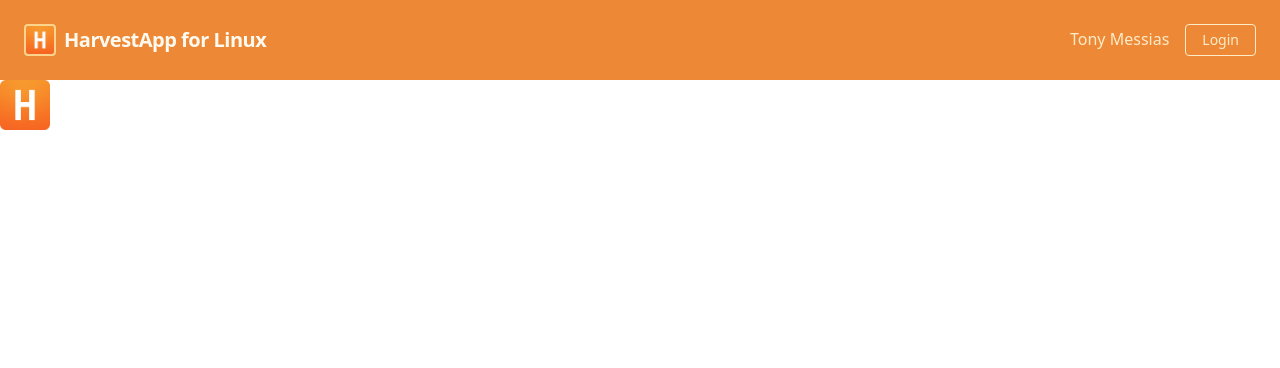
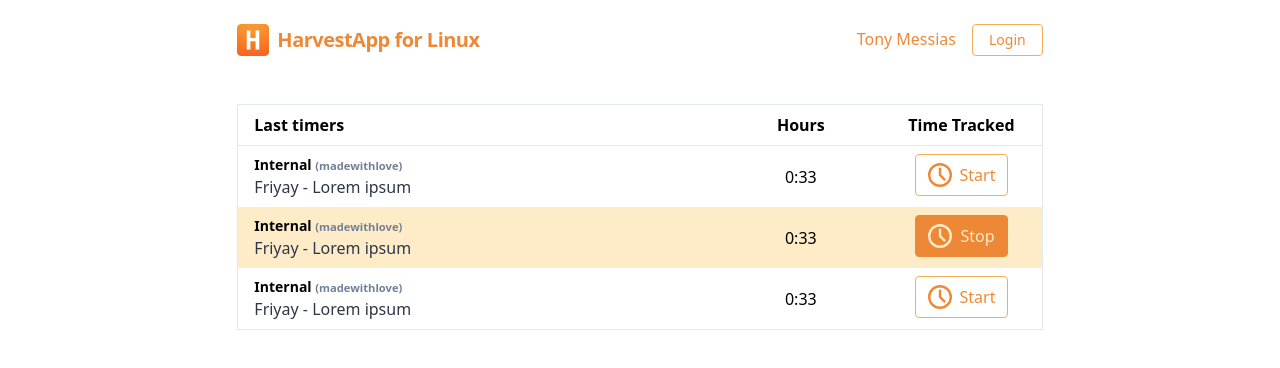
Before and after one commit to tonysm/harvestapp-linux, a Vue app: page / in a window 1280 px wide. Shown: the top 368 px of the page. Built offline with nearby package versions, Linux system fonts and the light colour scheme.

Commit message:
Style the timers

```diff
--- a/src/App.vue
+++ b/src/App.vue
@@ -1,5 +1,5 @@
 <template>
-  <div id="app">
+  <div id="app" class="w-full lg:w-2/3  mx-auto">
     <navigation />
     <router-view/>
   </div>
--- /dev/null
+++ b/src/components/Button.vue
@@ -0,0 +1,25 @@
+<template>
+    <button @click.prevent="$emit('click', $event)" class="flex items-center px-3 py-2 border rounded" :class="cssClasses">
+        <slot />
+    </button>
+</template>
+
+<script>
+import { colorsMap } from "@/components/ButtonColors";
+
+export default {
+    name: "Button",
+    inheritAttrs: true,
+    props: {
+        color: {
+            type: String,
+            default: () => 'primary',
+        },
+    },
+    computed: {
+        cssClasses() {
+            return colorsMap[this.color] || colorsMap['primary'];
+        },
+    },
+}
+</script>
--- /dev/null
+++ b/src/components/ButtonColors.js
@@ -0,0 +1,4 @@
+export const colorsMap = {
+    primary: 'text-orange-500 border-orange-400 hover:border-transparent hover:text-orange-200 hover:bg-orange-500',
+    inverted: 'text-orange-200 border-orange-500 bg-orange-500 hover:border-transparent hover:text-orange-500 hover:bg-orange-100',
+};
--- /dev/null
+++ b/src/components/ButtonLink.vue
@@ -0,0 +1,28 @@
+<template>
+    <a class="inline-block text-sm px-4 py-2 leading-none border rounded" :class="cssClasses">
+        <slot />
+    </a>
+</template>
+
+<script>
+import { colorsMap } from "@/components/ButtonColors";
+
+export default {
+    name: "ButtonLink",
+    props: {
+        color: {
+            type: String,
+            default: () => 'primary',
+        },
+    },
+    computed: {
+        cssClasses () {
+            return colorsMap[this.color] || colorsMap['primary'];
+        }
+    }
+}
+</script>
+
+<style scoped>
+
+</style>
--- a/src/components/HelloWorld.vue
+++ /dev/null
@@ -1,36 +0,0 @@
-<template>
-  <div class="hello">
-    <h1>{{ msg }}</h1>
-    <p>
-      For a guide and recipes on how to configure / customize this project,<br>
-      check out the
-    </p>
-  </div>
-</template>
-
-<script lang="ts">
-import { Component, Prop, Vue } from 'vue-property-decorator';
-
-@Component
-export default class HelloWorld extends Vue {
-  @Prop() private msg!: string;
-}
-</script>
-
-<!-- Add "scoped" attribute to limit CSS to this component only -->
-<style scoped>
-h3 {
-  margin: 40px 0 0;
-}
-ul {
-  list-style-type: none;
-  padding: 0;
-}
-li {
-  display: inline-block;
-  margin: 0 10px;
-}
-a {
-  color: #42b983;
-}
-</style>
--- a/src/components/Navigation.vue
+++ b/src/components/Navigation.vue
@@ -1,28 +1,37 @@
 <template>
-    <nav class="flex items-center justify-between flex-wrap bg-orange-500 p-6">
-        <div class="flex items-center flex-shrink-0 text-orange-100 mr-6">
-            <img src="../assets/logo.png" class="h-8 border-2 border-orange-300 rounded" alt="">
+    <nav class="container mx-auto flex items-center justify-between flex-wrap bg-white p-6">
+        <div class="flex items-center flex-shrink-0 text-orange-500 mr-6">
+            <img src="../assets/logo.png" class="h-8 rounded" alt="">
             <span class="ml-2 font-semibold text-xl tracking-tight">HarvestApp for Linux</span>
         </div>
         <div class="block lg:hidden">
-            <button @click.prevent="showMenu = !showMenu" class="flex items-center px-3 py-2 border border-orange-200 rounded text-teal-200 hover:text-orange-100 hover:border-orange-100">
+            <Button @click="showMenu = !showMenu">
                 <svg class="fill-current h-3 w-3" viewBox="0 0 20 20" xmlns="http://www.w3.org/2000/svg"><title>Menu</title><path d="M0 3h20v2H0V3zm0 6h20v2H0V9zm0 6h20v2H0v-2z"/></svg>
-            </button>
+            </Button>
         </div>
-        <div class="w-full block flex-grow lg:flex justify-end lg:w-auto" :class="{'sm:hidden': !showMenu}">
+        <div class="w-full block flex-grow lg:flex lg:justify-end lg:w-auto" :class="{'hidden lg:visible': !showMenu}">
             <div>
-                <a href="#responsive-header" class="block mr-4 mt-4 lg:inline-block lg:mt-0 text-orange-200 hover:text-orange-100">
+                <a href="#responsive-header" class="block mr-4 mt-4 lg:inline-block lg:mt-0 text-orange-500 hover:text-orange-400">
                     Tony Messias
                 </a>
-                <a href="#" class="inline-block text-sm px-4 py-2 leading-none border rounded text-orange-200 border-orange-200 hover:border-transparent hover:text-orange-500 hover:bg-orange-100 mt-4 lg:mt-0">Login</a>
+                <ButtonLink href="#" class="mt-4 lg:mt-0">
+                    Login
+                </ButtonLink>
             </div>
         </div>
     </nav>
 </template>
 
 <script>
+import ButtonLink from "@/components/ButtonLink";
+import Button from "@/components/Button";
+
 export default {
     name: "Navigation",
+    components: {
+        Button,
+        ButtonLink,
+    },
     data() {
         return {
             showMenu: false,
--- /dev/null
+++ b/src/components/TimersTable.vue
@@ -0,0 +1,64 @@
+<template>
+    <table class="table-auto text-left border w-full">
+        <thead class="border-b">
+        <tr>
+            <th class="w-3/5 px-4 py-2">Last timers</th>
+            <th class="w-1/5 px-4 py-2 text-center">Hours</th>
+            <th class="w-1/5 px-4 py-2 text-center">Time Tracked</th>
+        </tr>
+        </thead>
+        <tbody>
+        <tr v-for="timer in timers" :key="timer.id" :class="{'bg-orange-200': timer.is_running}">
+            <td class="px-4 py-2">
+                <div>
+                    <h3 class="text-sm font-bold">{{timer.project.name}} <small class="text-gray-600">({{timer.client.name}})</small></h3>
+                </div>
+                <div class="text-gray-800">
+                    {{ timer.task.name }} - {{ timer.notes }}
+                </div>
+            </td>
+            <td class="px-4 py-2 text-center">
+                0:33
+            </td>
+            <td class="px-4 py-2 flex justify-center">
+                <Button :color="timer.is_running ? 'inverted' : 'primary'">
+                    <svg class="h-6 w-6 mr-2" :class="{'rotate': timer.is_running}" fill="currentColor" xmlns="http://www.w3.org/2000/svg" viewBox="0 0 20 20"><path d="M10 20a10 10 0 1 1 0-20 10 10 0 0 1 0 20zm0-2a8 8 0 1 0 0-16 8 8 0 0 0 0 16zm-1-7.59V4h2v5.59l3.95 3.95-1.41 1.41L9 10.41z"/></svg>
+                    {{ timer.is_running ? 'Stop' : 'Start' }}
+                </Button>
+            </td>
+        </tr>
+        </tbody>
+    </table>
+</template>
+
+<script>
+import Button from "@/components/Button";
+
+export default {
+    name: "TimersTable",
+    components: {
+        Button,
+    },
+    props: {
+        timers: {
+            type: Array,
+            default: () => [],
+        },
+    },
+}
+</script>
+
+<style scoped>
+@keyframes infinite-rotate {
+    0% {
+        transform: rotate(0deg);
+    }
+    100% {
+        transform: rotate(360deg);
+    }
+}
+
+.rotate {
+    animation: infinite-rotate 5s linear infinite;
+}
+</style>
--- a/src/views/Home.vue
+++ b/src/views/Home.vue
@@ -1,33 +1,80 @@
 <template>
-  <div class="home">
-    <div>
-      <img height="50" width="50" alt="Vue logo" src="../assets/logo.png">
-    </div>
-
-    <div>
-      <input type="text" v-model="userToken" v-if="!user" />
+  <div class="container mx-auto p-6">
+    <div class="flex justify-center">
+      <TimersTable :timers="timers" />
     </div>
   </div>
 </template>
 
 <script>
-// @ is an alias to /src
-import HelloWorld from '@/components/HelloWorld.vue'
+import TimersTable from "@/components/TimersTable";
 
 export default {
   name: 'home',
   components: {
-    HelloWorld,
+    TimersTable,
   },
   data () {
     return {
-      userToken: null,
-      user: null,
-      loading: true,
+      timers: [
+        {
+          id: 1,
+          notes: 'Lorem ipsum',
+          is_running: false,
+          hours: 3.4,
+          client: {
+            id: 1,
+            name: 'madewithlove',
+          },
+          project: {
+            id: 1,
+            name: 'Internal'
+          },
+          task: {
+            id: 1,
+            name: 'Friyay',
+          },
+        },
+        {
+          id: 2,
+          notes: 'Lorem ipsum',
+          is_running: true,
+          hours: 3.4,
+          client: {
+            id: 1,
+            name: 'madewithlove',
+          },
+          project: {
+            id: 1,
+            name: 'Internal'
+          },
+          task: {
+            id: 1,
+            name: 'Friyay',
+          },
+        },
+        {
+          id: 3,
+          notes: 'Lorem ipsum',
+          is_running: false,
+          hours: 3.4,
+          client: {
+            id: 1,
+            name: 'madewithlove',
+          },
+          project: {
+            id: 1,
+            name: 'Internal'
+          },
+          task: {
+            id: 1,
+            name: 'Friyay',
+          },
+        },
+      ],
     };
   },
   mounted() {
-    this.$axi
   }
 }
 </script>
```
Also changed, not shown: 1 other file (tests, documents, lock files or other folders).
